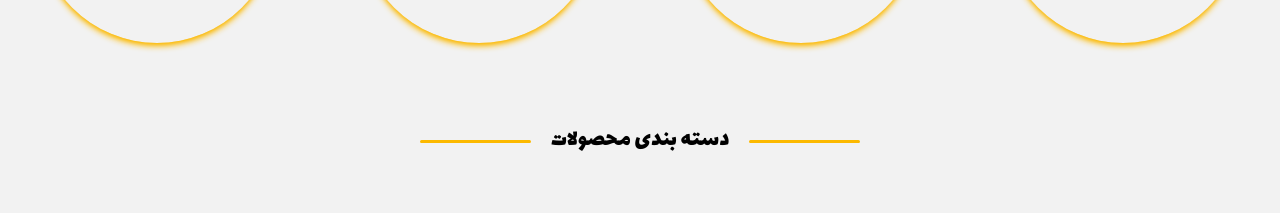
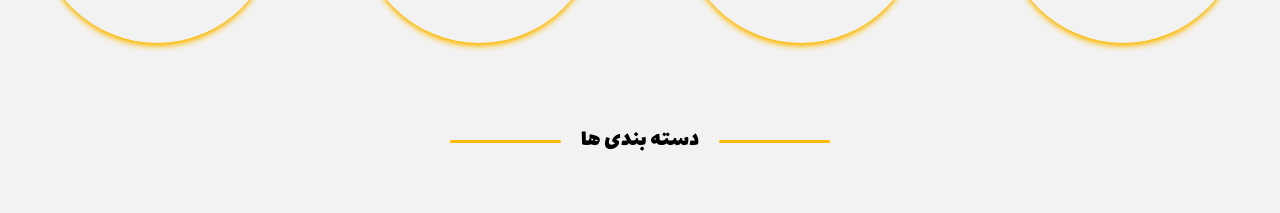
Before and after one commit to Parsa361/MyHood, a Nuxt app: page / in a window 1280 px wide. Shown: the part 900-1113 px from the top of the page. Built offline with nearby package versions, Linux system fonts and the light colour scheme.

Commit message:
Minor change

```diff
--- a/components/HomePageComponents/CategoriesSec.vue
+++ b/components/HomePageComponents/CategoriesSec.vue
@@ -1,7 +1,7 @@
 <template>
   <div>
     <!-- Categories text with 2 yellow Svg -->
-    <CategoryTitle>دسته بندی محصولات</CategoryTitle>
+    <CategoryTitle>دسته بندی ها</CategoryTitle>
 
 
 
@@ -30,7 +30,9 @@
           طراحی اساسا مورد استفاده قرار گیرد.</p>
         <!-- Button -->
         <div class="md:text-left text-center ml-5 my-2 font-VazirMedium">
-          <ButtonUI>جزئیات بیشتر</ButtonUI>
+          <NuxtLink to="#">
+            <ButtonUI>جزئیات بیشتر</ButtonUI>
+          </NuxtLink>
         </div>
       </div>
     </div>
```
